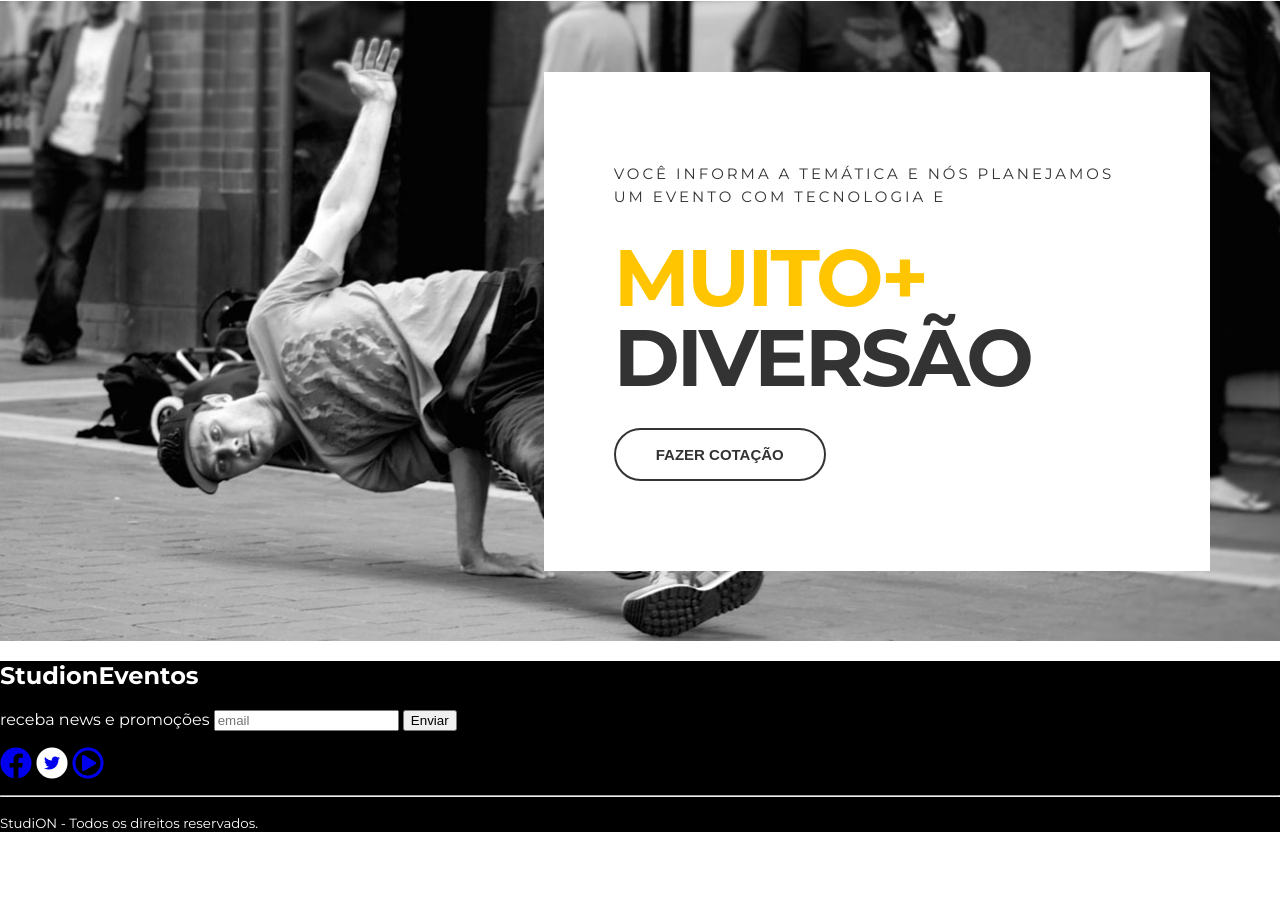
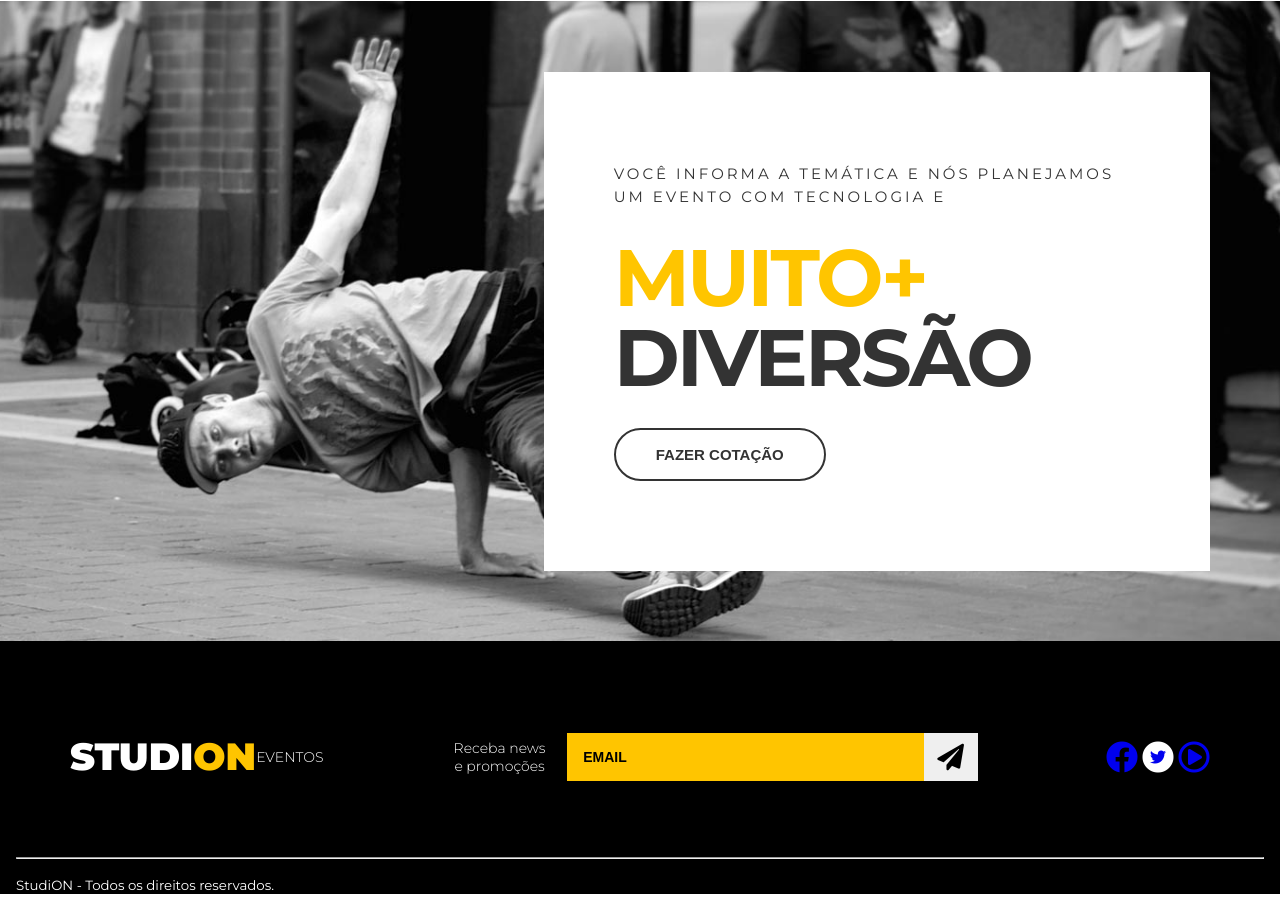
Before and after one commit to nataliapriscilacosta/studion, a website: page index.html in a window 1280 px wide. Shown: the part 1620-2530 px from the top of the page. Before the commit the page ends 2468 px from the top, so only its background shows below. Drawn offline with Linux system fonts and the light colour scheme.

Commit message:
Final aula 7.4, indo dormir

```diff
--- a/index.html
+++ b/index.html
@@ -102,15 +102,21 @@
     </section>
   </main>
 
-  <footer style="background-color: black; color: white;">
-
-    <h2>Studi<span>on</span><span>Eventos</span></h2>
-    <form>
-      <label>receba news e promoções</label>
-      <input type="email" placeholder="email" />
-      <button type="submit">Enviar</button>
+  <footer class="footer">
+    <div class="container footer__container">
+      <h2 class="logo-studion">
+        Studi<span class="copy--primary">on</span>
+        <span class="logo-studion__subtittle">Eventos</span></h2>
+      <form class="footer__form">
+        <label for="email">Receba news e promoções</label>
+        <fieldset>
+          <input id="email" type="email" placeholder="email" />
+          <button type="submit">
+            <i class="fas fa-paper-plane fa-2x"></i>
+          </button>
+        </fieldset>
       </form>
-    <ul>
+      <ul class="footer__social">
         <li>
           <a href="https://facebook.com/" target="_blank">
             <i class="fab fa-facebook fa-2x"></i>
@@ -130,6 +136,7 @@
           </a>
         </li>
       </ul>
+    </div>
     <hr />
     <p>
       <small>Studi<span>ON</span> - Todos os direitos reservados.</small>
--- a/style.css
+++ b/style.css
@@ -269,3 +269,76 @@ ul {
     border-color: var(--color-copy);
     background: unset;
 }
+
+.footer {
+    background-color: #000;
+    color: #fff;
+    padding: 0 1rem;
+}
+
+.footer__container {
+    display: grid;
+    grid-template-columns: repeat(3, auto);
+    align-items: center;
+    padding: 5.25rem 0 3.75rem 0
+}
+
+.footer .logo-studion {
+    justify-self: start;
+    margin: 0;
+}
+
+.logo-studion__subtittle {
+    display: block;
+}
+
+.footer__form {
+    display: grid;
+    place-items: center;
+    grid-template-columns: 9ch auto;
+    gap: 1.25rem;
+}
+
+.footer__form label {
+    font-size: .875rem;
+    font-weight: 300;
+    text-align: center;
+}
+
+.footer__form fieldset {
+    display: grid;
+    grid-template-columns: auto 3.375rem;
+    border: unset;
+    margin: 0;
+    padding: 0;
+    width: 100%;
+}
+
+.footer__form input {
+    background-color: var(--color-primary);
+    border: unset;
+    padding: 1rem;
+    color: #000;
+    font-size: .875rem;
+    font-weight: 700;
+    text-transform: uppercase;
+    transition: 0.2s;
+}
+
+.footer__form input::placeholder {
+    color: #000;
+}
+
+.footer__form input:focus {
+    outline: unset;
+    box-shadow: 0rem 0rem 1rem 0rem var(--color-primary);
+}
+
+.footer__form button {
+    border: unset;
+    height: 100%;
+}
+
+.footer__social {
+    justify-self: end;
+}
```
Lines whose indentation alone changed are shown as unchanged.
